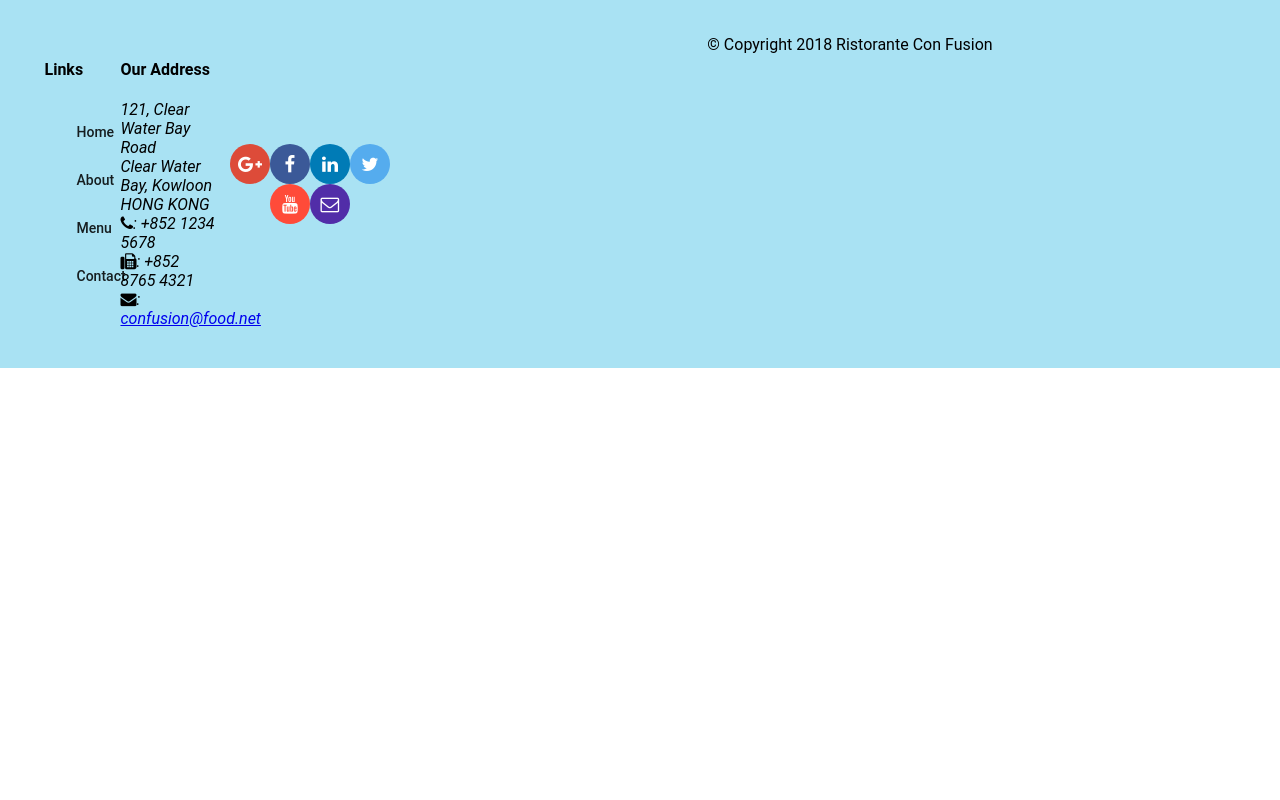
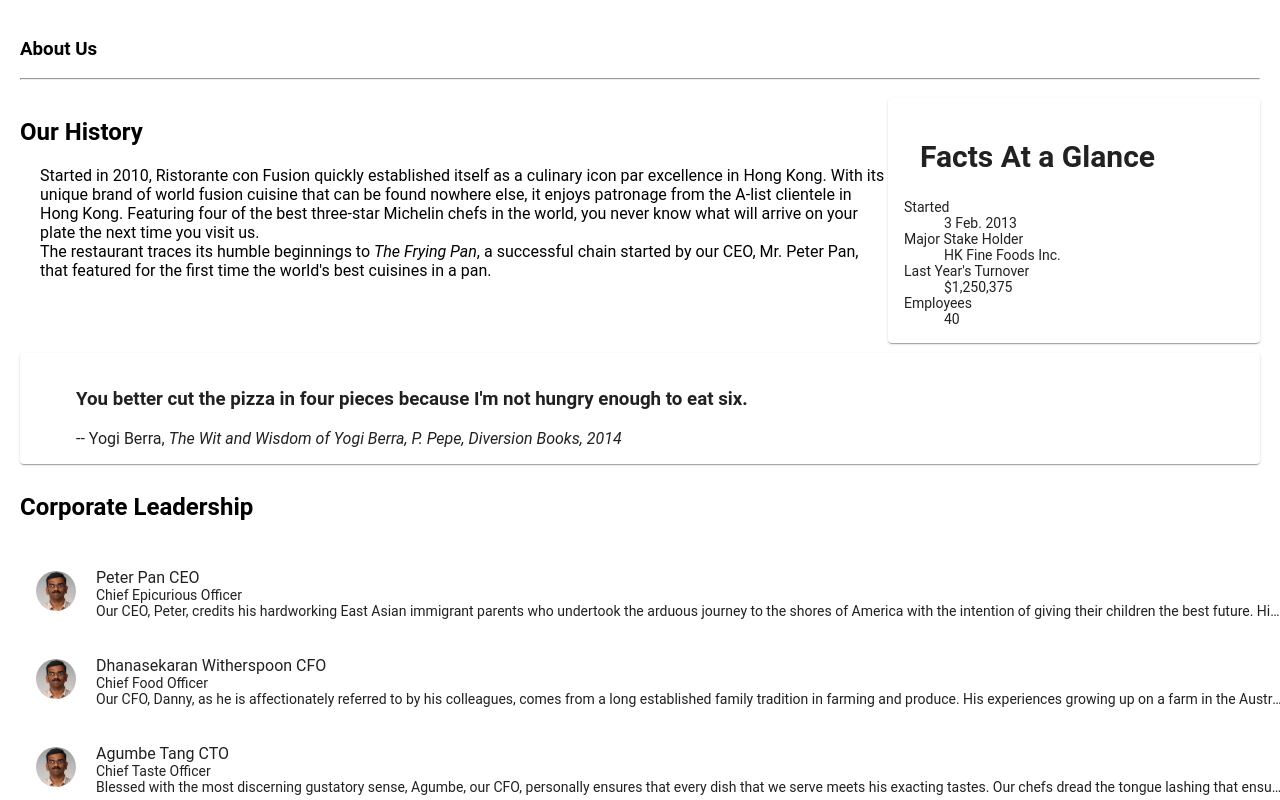
Before and after one commit to Cafelar/Angular-test, an Angular app: page /aboutus in a window 1280 px wide. Before the commit this address led to /. Shown: the part 340-1140 px from the top of the page. Before the commit the page ends 800 px from the top, so only its background shows below. Built offline with nearby package versions, Linux system fonts and the light colour scheme.

Commit message:
Assignment 2

```diff
--- a/src/app/about/about.component.html
+++ b/src/app/about/about.component.html
@@ -1,3 +1,71 @@
-<p>
-  about works!
-</p>
+<div class="container"
+     fxLayout="column"
+     fxLayoutGap="10px">
+
+    <div fxFlex>
+          <div>
+              <h3>About Us</h3>
+              <hr>
+          </div>
+    </div>
+
+    <div fxFlex>
+      <div fxLayout="column" fxLayout.gt-sm="row">
+        <div fxFlex="70">
+            <h2>Our History</h2>
+            <p>Started in 2010, Ristorante con Fusion quickly established itself as a culinary icon par excellence in Hong Kong. With its unique brand of world fusion cuisine that can be found nowhere else, it enjoys patronage from the A-list clientele in Hong Kong.  Featuring four of the best three-star Michelin chefs in the world, you never know what will arrive on your plate the next time you visit us.</p>
+            <p>The restaurant traces its humble beginnings to <em>The Frying Pan</em>, a successful chain started by our CEO, Mr. Peter Pan, that featured for the first time the world's best cuisines in a pan.</p>
+        </div>
+        <div fxFlex="30">
+          <mat-card>
+            <mat-card-header>
+              <mat-card-title>
+              <h2>Facts At a Glance</h2>
+              </mat-card-title>
+            </mat-card-header>
+            <mat-card-content>
+              <dl>
+                  <dt>Started</dt>
+                  <dd>3 Feb. 2013</dd>
+                  <dt>Major Stake Holder</dt>
+                  <dd>HK Fine Foods Inc.</dd>
+                  <dt>Last Year's Turnover</dt>
+                  <dd>$1,250,375</dd>
+                  <dt>Employees</dt>
+                  <dd>40</dd>
+              </dl>
+            </mat-card-content>
+          </mat-card>
+        </div>
+      </div>
+    </div>
+
+    <div fxFlex>
+      <mat-card>
+        <blockquote>
+          <h3>You better cut the pizza in four pieces because
+              I'm not hungry enough to eat six.</h3>
+          <footer>-- Yogi Berra,
+            <cite>The Wit and Wisdom of Yogi Berra,
+              P. Pepe, Diversion Books, 2014</cite>
+          </footer>
+        </blockquote>
+      </mat-card>
+    </div>
+
+    <div fxFlex>
+        <h2>Corporate Leadership</h2>
+        <mat-list>
+          <mat-list-item *ngFor="let leader of leaders">
+            <div fxFlex>
+                <img mat-list-avatar src={{leader.image}} alt={{leader.name}}>
+            </div>
+            <div fxFlex=100>
+                <p mat-line><span>{{ leader.name }} {{ leader.abbr }}</span></p>
+                <p mat-line><span>{{ leader.designation }}</span></p>
+                <p mat-line><span>{{ leader.description }}</span></p>
+            </div>
+          </mat-list-item>
+        </mat-list>
+    </div>
+</div>
--- a/src/app/about/about.component.scss
+++ b/src/app/about/about.component.scss
@@ -0,0 +1,4 @@
+p{
+    margin: 0px auto;
+    padding: 0px 0px 0px 20px;
+}
--- a/src/app/about/about.component.ts
+++ b/src/app/about/about.component.ts
@@ -1,4 +1,6 @@
 import { Component, OnInit } from '@angular/core';
+import { Leader } from '../shared/leader';
+import { LeaderService } from '../services/leader.service'
 
 @Component({
   selector: 'app-about',
@@ -7,9 +9,18 @@
 })
 export class AboutComponent implements OnInit {
 
-  constructor() { }
+  leaders: Leader[];
+
+  selectLeader: Leader;
+
+  constructor(private leaderService: LeaderService) { }
 
   ngOnInit() {
+    this.leaders = this.leaderService.getLeader();
+  }
+
+  onSelect(leader: Leader) {
+    this.selectLeader = leader;
   }
 
 }
--- a/src/app/app-routing/routes.ts
+++ b/src/app/app-routing/routes.ts
@@ -10,6 +10,7 @@
     {path: 'home', component: HomeComponent},
     {path: 'menu', component: MenuComponent},
     {path: 'contactus',     component: ContactComponent },
+    {path: 'aboutus',     component: AboutComponent },
     {path: 'dishdetail/:id',     component: DishdetailComponent },
     {path: '', redirectTo: '/home', pathMatch: 'full'}
 ];
--- a/src/app/app.module.ts
+++ b/src/app/app.module.ts
@@ -32,6 +32,7 @@
 
 import { DishService } from './services/dish.service';
 import { PromotionService } from './services/promotion.service';
+import { LeaderService } from './services/leader.service';
 
 import { AppRoutingModule } from './app-routing/app-routing.module';
 
@@ -68,7 +69,9 @@
     FlexLayoutModule,
     AppRoutingModule
   ],
-  providers: [DishService, PromotionService],
+  providers: [DishService,
+    PromotionService,
+    LeaderService],
   bootstrap: [AppComponent]
 })
 export class AppModule { }
--- a/src/app/footer/footer.component.html
+++ b/src/app/footer/footer.component.html
@@ -14,10 +14,10 @@
         <div fxFlex="40" fxFlexOffset="20px">
           <h4>Links</h4>
           <mat-list>
-            <mat-list-item><a mat-button routerLink="/home" routerLinkActive="active">Home</a></mat-list-item>
-            <mat-list-item><a mat-button routerLink="/aboutus" routerLinkActive="active">About</a></mat-list-item>
-            <mat-list-item><a mat-button routerLink="/menu" routerLinkActive="active">Menu</a></mat-list-item>
-            <mat-list-item><a mat-button routerLink="/contactus" routerLinkActive="active">Contact</a></mat-list-item>
+            <mat-list-item><a mat-button routerLink="/home">Home</a></mat-list-item>
+            <mat-list-item><a mat-button routerLink="/aboutus">About</a></mat-list-item>
+            <mat-list-item><a mat-button routerLink="/menu">Menu</a></mat-list-item>
+            <mat-list-item><a mat-button routerLink="/contactus">Contact</a></mat-list-item>
           </mat-list>
         </div>
         <div fxFlex="50">
--- a/src/app/home/home.component.html
+++ b/src/app/home/home.component.html
@@ -33,4 +33,18 @@
   </mat-card-content>
 </mat-card>
 
+<mat-card *ngIf="leader" fxFlex>
+    <mat-card-header>
+      <div mat-card-avatar></div>
+      <mat-card-title>
+        <h3>{{leader.name | uppercase}}</h3>
+      </mat-card-title>
+    </mat-card-header>
+    <img mat-card-image src={{leader.image}} alt={{leader.name}}>
+    <mat-card-content>
+      <p>{{leader.designation}}</p>
+      <p>{{leader.description}}</p>
+    </mat-card-content>
+  </mat-card>
+
 </div>
--- a/src/app/home/home.component.ts
+++ b/src/app/home/home.component.ts
@@ -4,6 +4,8 @@
 import { DishService } from '../services/dish.service';
 import { Promotion } from '..//shared/promotion';
 import { PromotionService } from '../services/promotion.service';
+import { Leader } from '..//shared/leader';
+import { LeaderService } from '../services/leader.service';
 
 @Component({
   selector: 'app-home',
@@ -14,13 +16,17 @@
 
   dish: Dish;
   promotion: Promotion;
+  leader: Leader;
 
   constructor(private dishservice: DishService,
-    private promotionservice: PromotionService) { }
+    private promotionservice: PromotionService,
+    private leaderservice: LeaderService) { }
 
   ngOnInit() {
     this.dish = this.dishservice.getFeaturedDish();
     this.promotion = this.promotionservice.getFeaturedPromotion();
+    this.leader = this.leaderservice.getFeaturedLeader();
+
   }
 
 }
--- a/src/app/menu/menu.component.html
+++ b/src/app/menu/menu.component.html
@@ -11,7 +11,8 @@
 
   <div fxFlex>
     <mat-grid-list cols="2" rowHeight="200px">
-      <mat-grid-tile *ngFor="let dish of dishes" [routerLink]="['/dishdetail', dish.id]">        <img height="200px" src={{dish.image}} alt={{dish.name}}>
+      <mat-grid-tile *ngFor="let dish of dishes" [routerLink]="['/dishdetail', dish.id]">
+        <img height="200px" src={{dish.image}} alt={{dish.name}}>
         <mat-grid-tile-footer>
           <h1 mat-line> {{dish.name | uppercase}} </h1>
         </mat-grid-tile-footer>
--- /dev/null
+++ b/src/app/services/leader.service.ts
@@ -0,0 +1,24 @@
+import { Injectable } from '@angular/core';
+import { Leader } from '../shared/leader';
+import { LEADERS } from '../shared/leaders';
+
+
+@Injectable({
+  providedIn: 'root'
+})
+export class LeaderService {
+
+  constructor() { }
+
+  getLeader(): Leader[] {
+    return LEADERS;
+  }
+
+  getLeaders(id: number): Leader {
+    return LEADERS.filter((leader) => (leader.id === id))[0];
+  }
+
+  getFeaturedLeader(): Leader {
+    return LEADERS.filter((leader) => leader.featured)[0];
+  }
+}
--- /dev/null
+++ b/src/app/shared/leader.ts
@@ -0,0 +1,9 @@
+export class Leader {
+    id: number;
+    name: string;
+    image: string;
+    designation: string;
+    abbr: string;
+    featured: boolean;
+    description: string;
+}
--- /dev/null
+++ b/src/app/shared/leaders.ts
@@ -0,0 +1,40 @@
+import { Leader } from './leader';
+
+export const LEADERS: Leader[] = [
+    {
+      id: 0,
+      name: 'Peter Pan',
+      image: '/assets/images/alberto.png',
+      designation: 'Chief Epicurious Officer',
+      abbr: 'CEO',
+      featured: false,
+      description: "Our CEO, Peter, credits his hardworking East Asian immigrant parents who undertook the arduous journey to the shores of America with the intention of giving their children the best future. His mother's wizardy in the kitchen whipping up the tastiest dishes with whatever is available inexpensively at the supermarket, was his first inspiration to create the fusion cuisines for which The Frying Pan became well known. He brings his zeal for fusion cuisines to this restaurant, pioneering cross-cultural culinary connections."
+    },
+    {
+      id: 1,
+      name: 'Dhanasekaran Witherspoon',
+      image: '/assets/images/alberto.png',
+      designation: 'Chief Food Officer',
+      abbr: 'CFO',
+      featured: false,
+      description: 'Our CFO, Danny, as he is affectionately referred to by his colleagues, comes from a long established family tradition in farming and produce. His experiences growing up on a farm in the Australian outback gave him great appreciation for varieties of food sources. As he puts it in his own words, Everything that runs, wins, and everything that stays, pays!'
+    },
+    {
+      id: 2,
+      name: 'Agumbe Tang',
+      image: '/assets/images/alberto.png',
+      designation: 'Chief Taste Officer',
+      abbr: 'CTO',
+      featured: false,
+      description: 'Blessed with the most discerning gustatory sense, Agumbe, our CFO, personally ensures that every dish that we serve meets his exacting tastes. Our chefs dread the tongue lashing that ensues if their dish does not meet his exacting standards. He lives by his motto, You click only if you survive my lick.'
+    },
+    {
+      id: 3,
+      name: 'Alberto Somayya',
+      image: '/assets/images/alberto.png',
+      designation: 'Executive Chef',
+      abbr: 'EC',
+      featured: true,
+      description: 'Award winning three-star Michelin chef with wide International experience having worked closely with whos-who in the culinary world, he specializes in creating mouthwatering Indo-Italian fusion experiences. He says, Put together the cuisines from the two craziest cultures, and you get a winning hit! Amma Mia!'
+    }
+  ];
```
Also changed, not shown: 1 other file (tests, documents, lock files or other folders).
